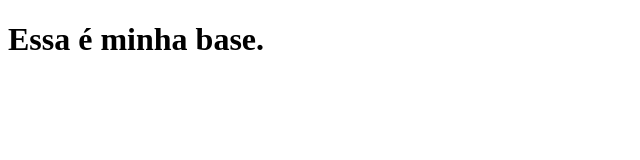
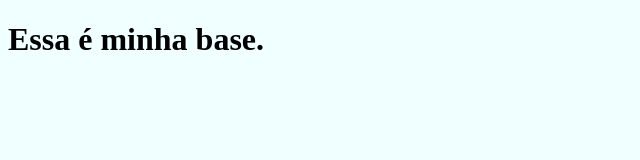
Before and after one commit to Jenkaroline/gitflowTest, a plain HTML site: page index.html in a window 1280 px wide. Shown: the whole page, without its empty margins (0-640 px from the left). Drawn offline with Linux system fonts and the light colour scheme.

Commit message:
Creating css

```diff
--- a/index.html
+++ b/index.html
@@ -3,6 +3,7 @@
 <head>
     <meta charset="UTF-8">
     <meta name="viewport" content="width=device-width, initial-scale=1.0">
+    <link rel="stylesheet" href="style.css" type="text/css">
     <title>Base</title>
 </head>
 <body>
--- /dev/null
+++ b/style.css
@@ -0,0 +1,3 @@
+body{
+    background-color: azure;
+}
```
